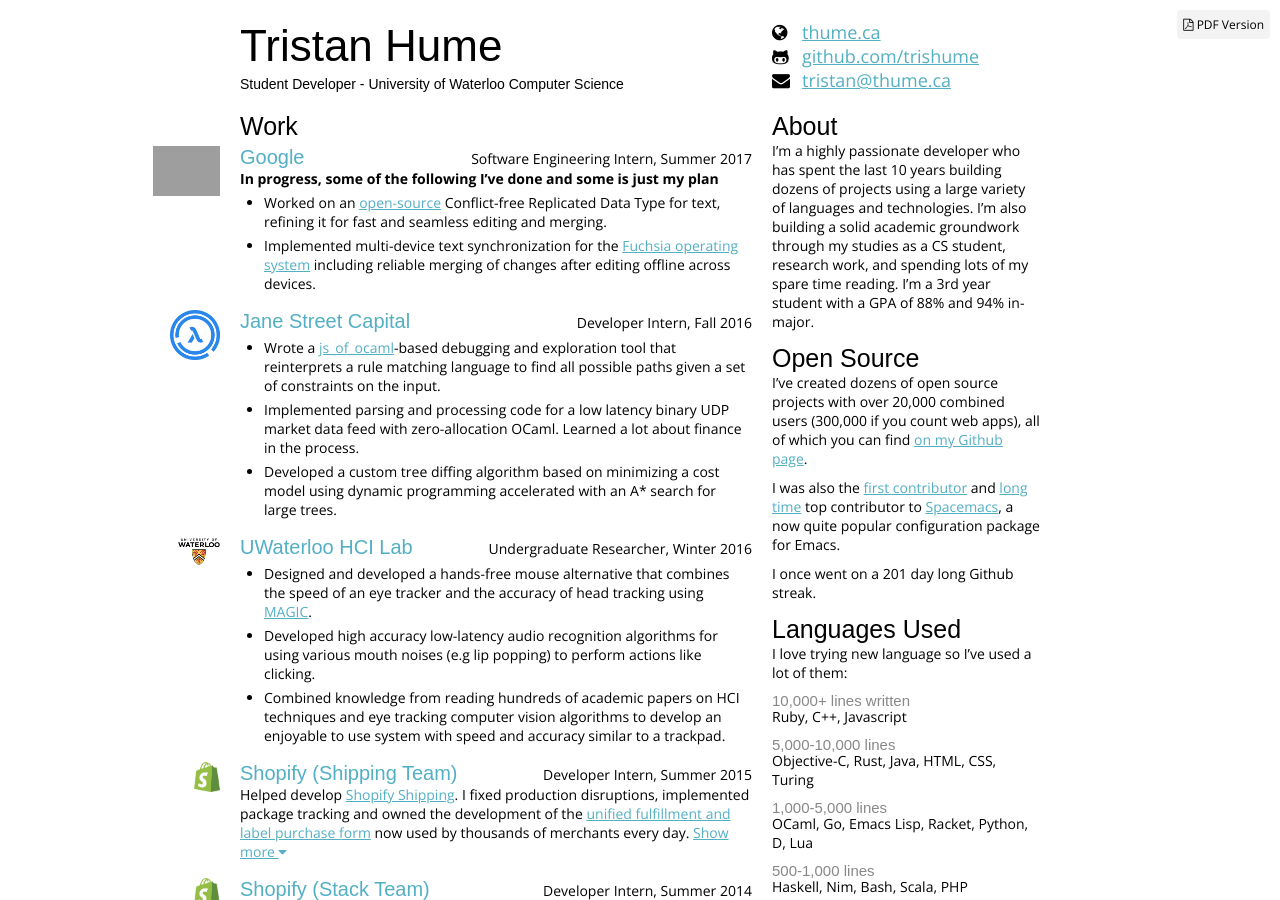
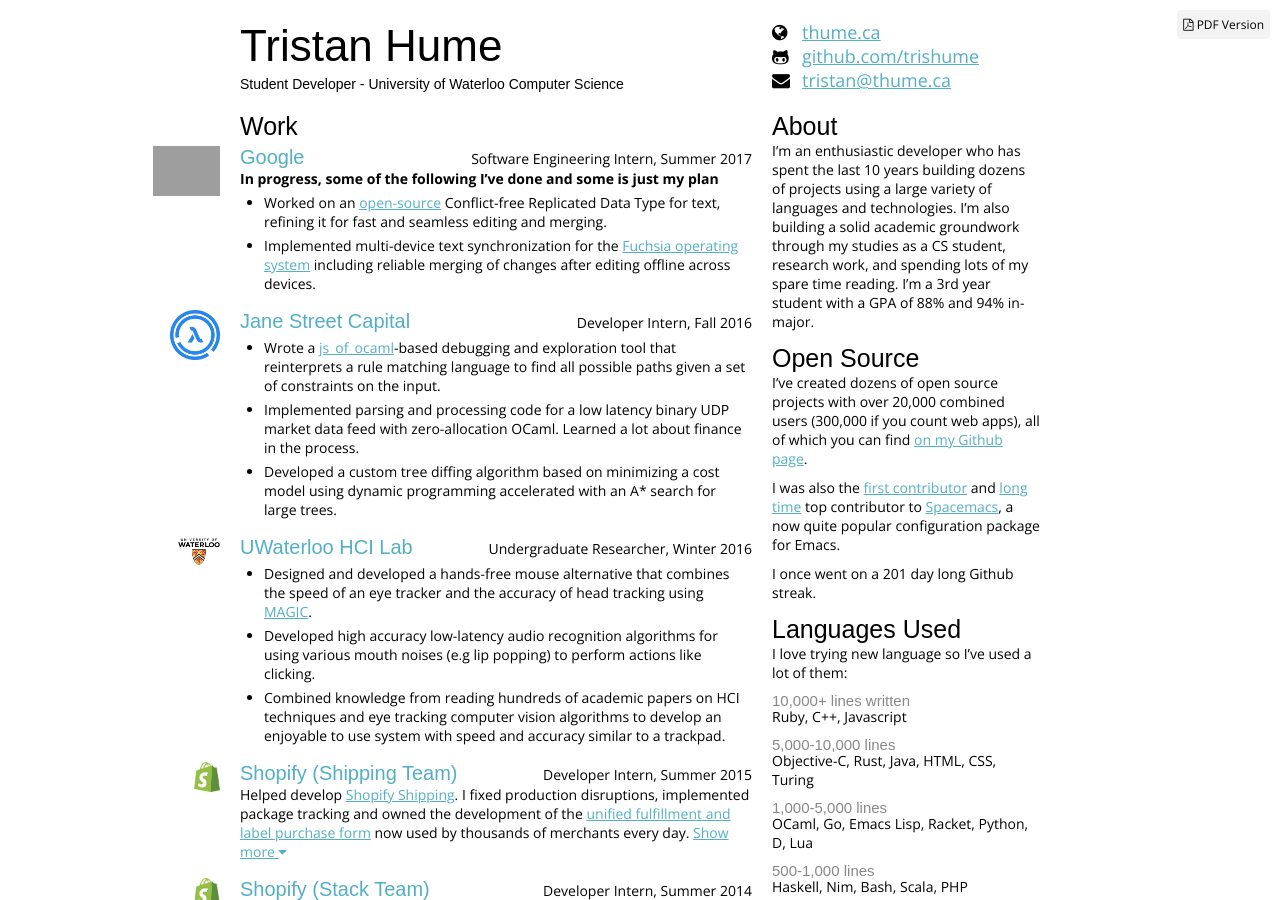
Before and after one commit to trishume/resume, a Jekyll site: the page built from index.html, in a window 1280 px wide and 900 px high. Built offline with Jekyll 4.4.1, drawn with Linux system fonts in a browser that asks for light colours; nearby versions of some CDN libraries; some web fonts are replaced; grey boxes are pictures that could not be loaded.

Commit message:
Tone down sidebar

```diff
--- a/_data/sidebar.yml
+++ b/_data/sidebar.yml
@@ -2,7 +2,7 @@
   - &about
     title: About
     content: |
-      I’m a highly passionate developer who has spent the last 10 years building dozens of projects using a large variety of languages and technologies. I’m also building a solid academic groundwork through my studies as a CS student, research work, and spending lots of my spare time reading. I'm a 3rd year student with a GPA of 88% and 94% in-major.
+      I’m an enthusiastic developer who has spent the last 10 years building dozens of projects using a large variety of languages and technologies. I’m also building a solid academic groundwork through my studies as a CS student, research work, and spending lots of my spare time reading. I'm a 3rd year student with a GPA of 88% and 94% in-major.
   - &opensource
     title: Open Source
     content: |
```
